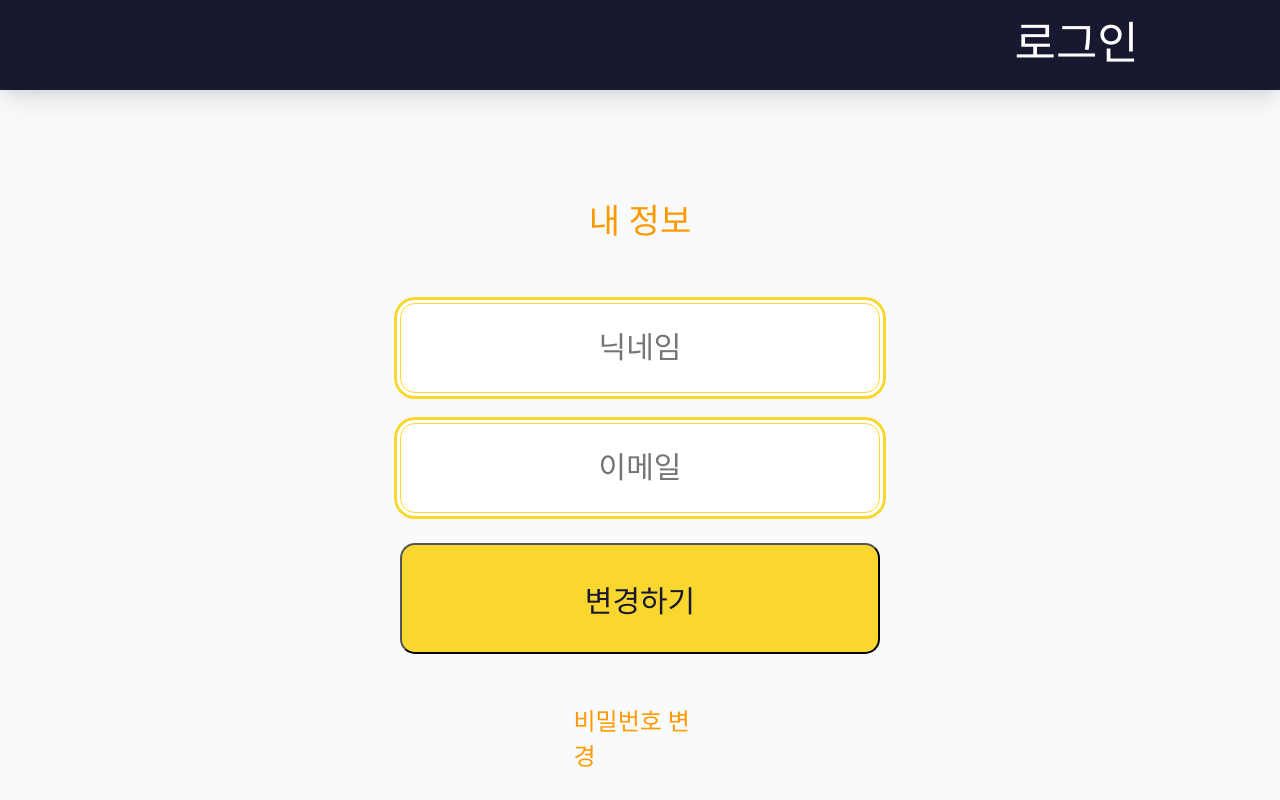
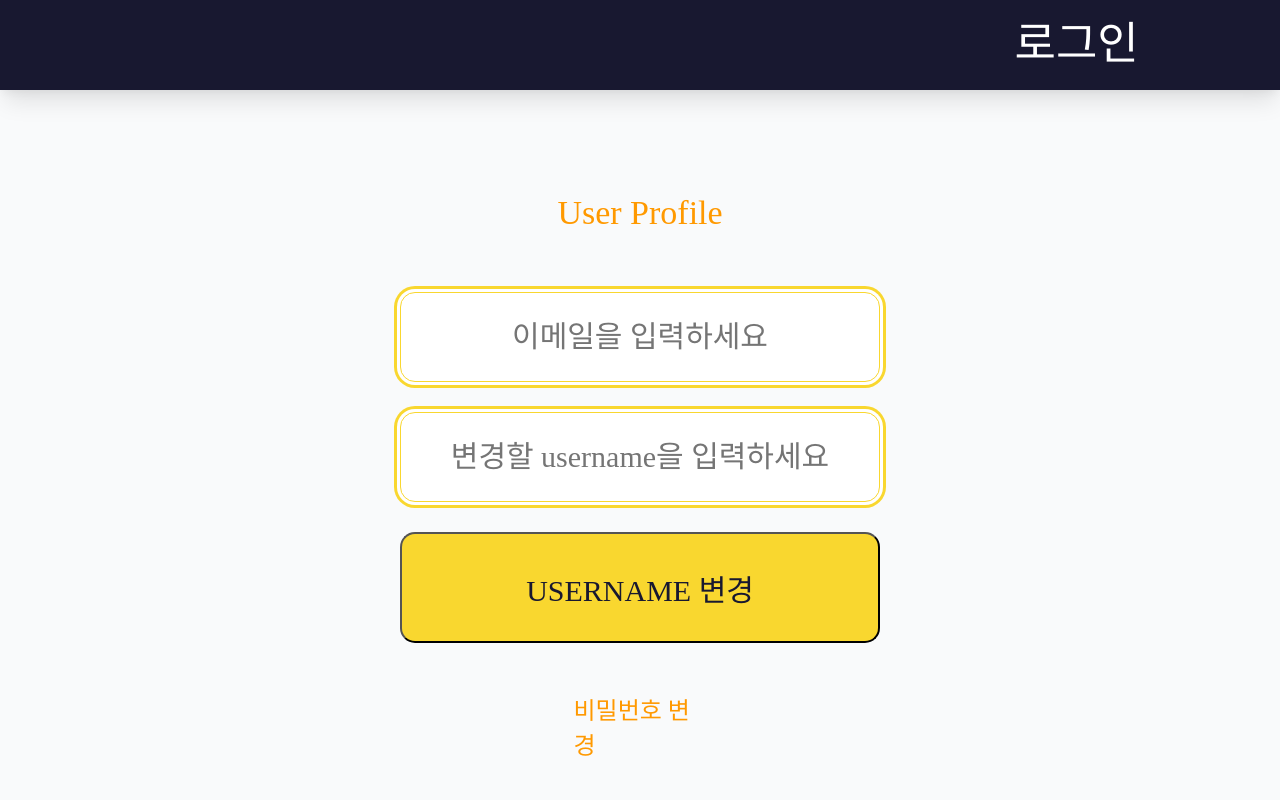
Before and after one commit to project-sns-shieldus/project-AI-diary-frontend, a React (Create React App) app: page /profile in a window 1280 px wide. Built offline with nearby package versions, Linux system fonts and the light colour scheme.

Commit message:
유저네임 변경

```diff
--- a/src/pages/Profile.js
+++ b/src/pages/Profile.js
@@ -1,21 +1,70 @@
-import React from 'react';
+import React, { useState } from 'react';
+import axios from 'axios';
 import './Profile.css';
+import { useNavigate } from 'react-router-dom';
 
 function Profile() {
+  const [username, setUsername] = useState('');
+  const [email, setEmail] = useState('');
+  const navigate = useNavigate();
+
+  // Function to update username
+  const handleSubmit = async (e) => {
+    e.preventDefault();
+    try {
+      const accessToken = localStorage.getItem('accessToken');
+      const requestBody = {
+        email: email,
+        newUsername: username,
+      };
+
+      const response = await axios.put('http://localhost:8080/api/v1/update-username', requestBody, {
+        headers: {
+          'Content-Type': 'application/json',
+          'Authorization': `${accessToken}`,
+        },
+      });
+
+      if (response.status === 200) {
+        alert('변경에 성공하였습니다.');
+        navigate('/profile');  // Redirect to another page after success
+      } else {
+        alert('변경에 실패하였습니다.');
+      }
+    } catch (error) {
+      console.error('Error updating username:', error);
+      alert('An error occurred during the update.');
+    }
+  };
+
   return (
     <div className="profile-container">
-      <div className="profile-title">내 정보</div>
-      <form className="profile-form">
+      <div className="profile-title">User Profile</div>
+      <form className="profile-form" onSubmit={handleSubmit}>
         <div className="input-container">
-          <input type="text" className="input-field" placeholder="닉네임" />
+          <input
+            type="email"
+            className="input-field"
+            placeholder="이메일을 입력하세요"
+            value={email}
+            onChange={(e) => setEmail(e.target.value)}
+          />
         </div>
         <div className="input-container">
-          <input type="email" className="input-field" placeholder="이메일" />
+          <input
+            type="text"
+            className="input-field"
+            placeholder="변경할 username을 입력하세요"
+            value={username}
+            onChange={(e) => setUsername(e.target.value)}
+          />
         </div>
-        <button type="submit" className="profile-button">변경하기</button>
+        <button type="submit" className="profile-button">Username 변경</button>
       </form>
       <div className="password-change">
-        <a href="/change-password" className="password-link">비밀번호 변경</a>
+        <a href="/change-password" className="password-link">
+          비밀번호 변경
+        </a>
       </div>
     </div>
   );
--- a/src/pages/Signup.js
+++ b/src/pages/Signup.js
@@ -4,10 +4,12 @@ import './Signup.css';
 import { Link, useNavigate } from 'react-router-dom';
 
 function Signup() {
-  // 이메일과 비밀번호 상태를 정의
+  // 이메일, 비밀번호, 닉네임 상태 정의
   const [email, setEmail] = useState('');
+  const [username, setUsername] = useState('');
   const [password, setPassword] = useState('');
   const [confirmPassword, setConfirmPassword] = useState('');
+
   const navigate = useNavigate(); // 네비게이션 훅
 
   // 회원가입 버튼 클릭 시 실행되는 함수
@@ -20,14 +22,16 @@ function Signup() {
       return;
     }
 
+    // 회원가입 데이터 구성
     const registerData = {
       email,
+      username,  // 닉네임 추가
       password
     };
 
     try {
       // 회원가입 API 호출
-      const response = await axios.post('http://localhost:8080/api/v1/register', registerData,{
+      const response = await axios.post('http://localhost:8080/api/v1/register', registerData, {
         headers: {
           'Content-Type': 'application/json'
         }
@@ -57,6 +61,16 @@ function Signup() {
           />
         </div>
         <div className="input-container">
+          {/* 닉네임 입력 필드 */}
+          <input
+            type="text"
+            className="input-field"
+            placeholder="닉네임을 입력하세요"
+            value={username}
+            onChange={(e) => setUsername(e.target.value)}
+          />
+        </div>
+        <div className="input-container">
           {/* 비밀번호 입력 필드 */}
           <input
             type="password"
@@ -83,7 +97,6 @@ function Signup() {
       <div className="login-prompt">
         이미 계정이 있으신가요?
         <Link to="/login" className="tologin-link">로그인</Link>
-        {/* <a href="/login" className="tologin-link">로그인</a> */}
       </div>
 
     </div>
```
